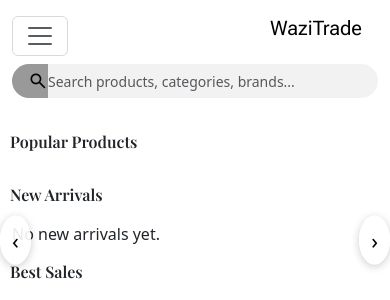
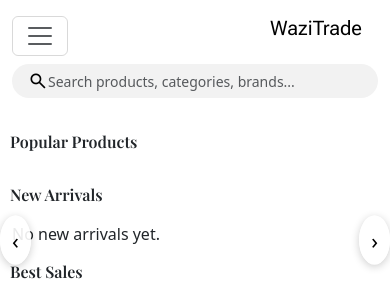
Before and after one commit to omiramberodgers15/ecomm-site, a Django app: page / in a window 390 px wide. Shown: the top 300 px of the page. Run offline with Django 5.2, Linux system fonts and the light colour scheme; data that the repository does not hold is empty; some web fonts are replaced.

Commit message:
Update after local fixes120

```diff
--- a/core/static/core/styles.css
+++ b/core/static/core/styles.css
@@ -1159,7 +1159,7 @@ form textarea {
         border-top-right-radius: 0px;
         border-bottom-left-radius: 17px;
         border-top-left-radius: 17px;
-        background-color: #999;
+        background:hsl(0, 0%, 95%);
         border-width: 0px;
         color: #000;
         padding-right: 0px;
```
